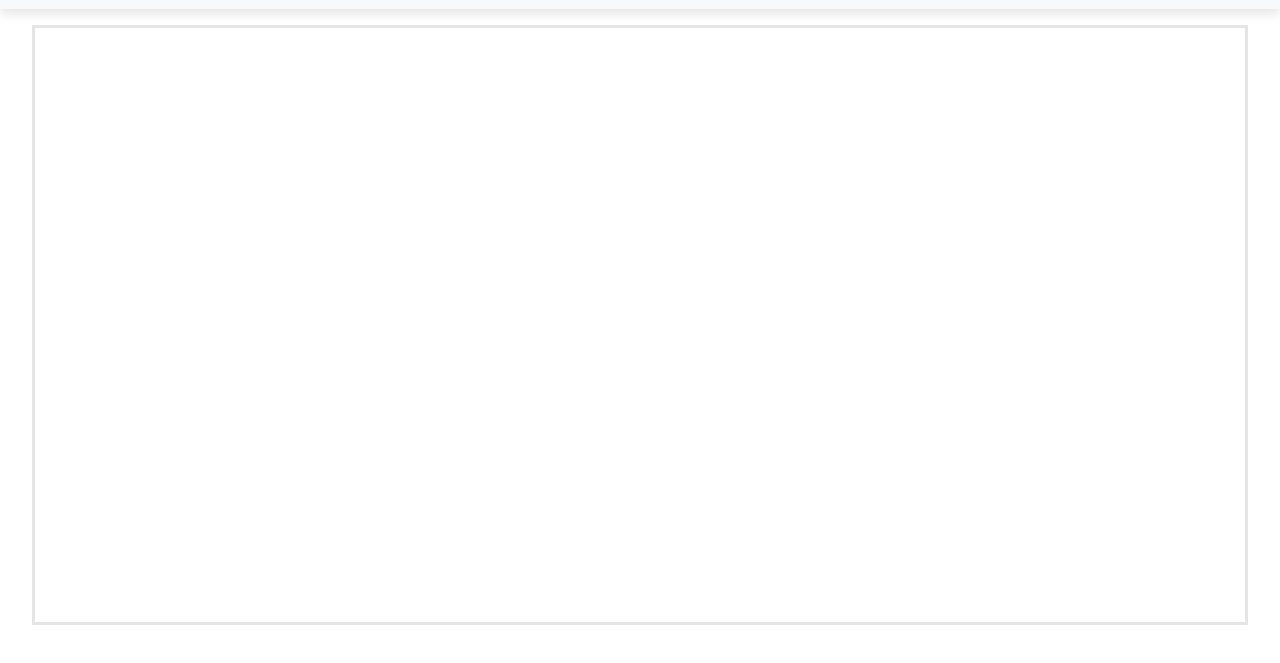
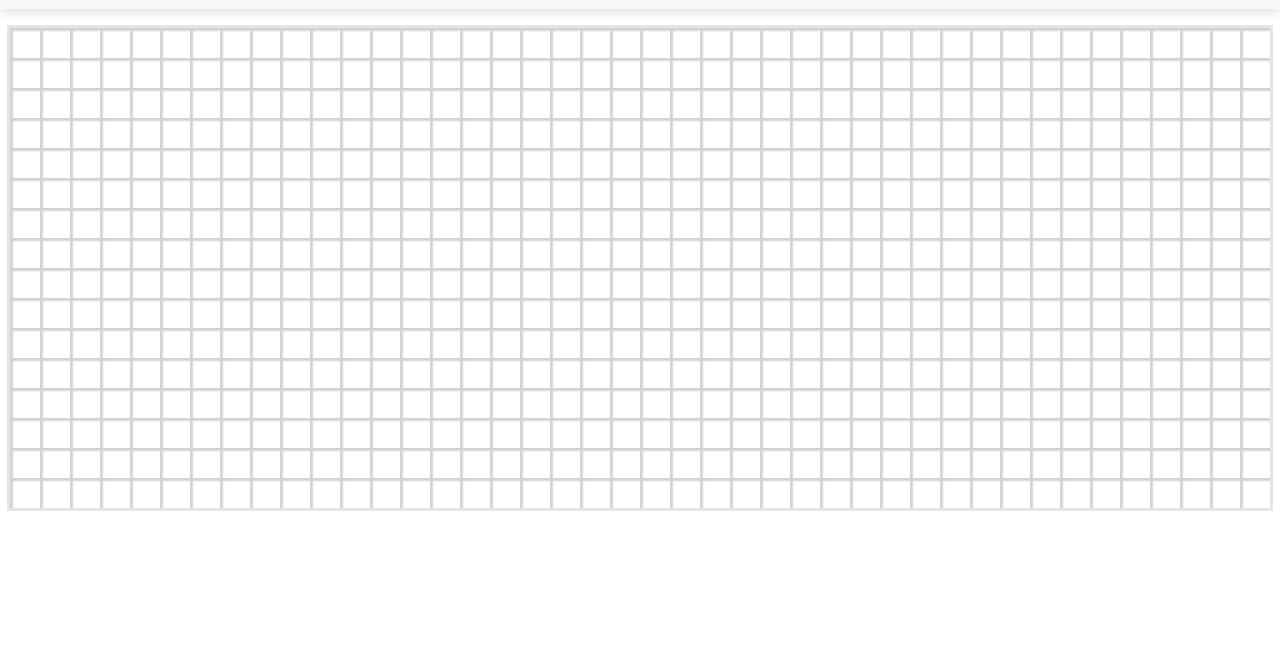
Before and after one commit to Alioo11/path_finding_visualizer, a plain HTML site: page index.html in a window 1280 px wide. Shown: the part 55-718 px from the top of the page. Drawn offline with nearby package versions, Linux system fonts and the light colour scheme.

Commit message:
initialized board

```diff
--- a/index.css
+++ b/index.css
@@ -16,16 +16,16 @@ nav{
     width: 100%;
 }
 
+
 .board{
     margin: 1rem auto;
-    width: 95%;
-    height: 600px;
+    width: 100%;
     border: solid 3px rgba(0,0,0,0.1);
     display: grid;
-    grid-template-columns: repeat(10,50px);
-    grid-template-rows: repeat(10,50px);
+    width: fit-content;
 }
 .cell{
+    box-shadow: 3px 3px 2px #d3d3d3 inset;
 }
 @media only screen and (max-width: 1250px) {
     html{
--- a/index.html
+++ b/index.html
@@ -24,7 +24,7 @@
 <body>
   <nav class="navbar navbar-expand-lg navbar-light  bg-light nav-custom ">
     <h3 class="navbar-brand text-secondary" href="#">Pathfinding Visualizer</h3>
-    <button class="btn btn-primary" style="margin-left: 1rem; width:5rem" type="button">
+    <button class="btn btn-primary" style="margin-left: 1rem; width:5rem" type="button" id="start_btn">
       start
     </button>
     <button class="navbar-toggler" type="button" data-toggle="collapse" data-target="#navbarSupportedContent"
@@ -40,11 +40,11 @@
             algorithm
           </a>
           <div class="dropdown-menu" aria-labelledby="navbarDropdown">
-            <a class="dropdown-item" href="#">Dijkestra</a>
-            <a class="dropdown-item" href="#">A*</a>
+            <button class="dropdown-item btn" href="#" id="dijkestra_btn">Dijkestra</button>
+            <button class="dropdown-item btn" href="#" id="a_star_btn">A*</button>
             <div class="dropdown-divider"></div>
             <div style=" padding: 0 1.4rem ;">speed</div>
-            <input type="range" class="form-range dropdown-item" min="0" max="5">
+            <input type="range" class="form-range dropdown-item" min="0" max="5" value="0" id="algo_speed">
           </div>
         </li>
         <li class="nav-item dropdown">
@@ -72,60 +72,9 @@
         </li>
       </ul>
     </div>
-
   </nav>
 
-  <div class="board">
-    <div class="cell"></div>
-    <div class="cell"></div>
-    <div class="cell"></div>
-    <div class="cell"></div>
-    <div class="cell"></div>
-    <div class="cell"></div>
-    <div class="cell"></div>
-    <div class="cell"></div>
-    <div class="cell"></div>
-    <div class="cell"></div>
-    <div class="cell"></div>
-    <div class="cell"></div>
-    <div class="cell"></div>
-    <div class="cell"></div>
-    <div class="cell"></div>
-    <div class="cell"></div>
-    <div class="cell"></div>
-    <div class="cell"></div>
-    <div class="cell"></div>
-    <div class="cell"></div>
-    <div class="cell"></div>
-    <div class="cell"></div>
-    <div class="cell"></div>
-    <div class="cell"></div>
-    <div class="cell"></div>
-    <div class="cell"></div>
-    <div class="cell"></div>
-    <div class="cell"></div>
-    <div class="cell"></div>
-    <div class="cell"></div>
-    <div class="cell"></div>
-    <div class="cell"></div>
-    <div class="cell"></div>
-    <div class="cell"></div>
-    <div class="cell"></div>
-    <div class="cell"></div>
-    <div class="cell"></div>
-    <div class="cell"></div>
-    <div class="cell"></div>
-    <div class="cell"></div>
-    <div class="cell"></div>
-    <div class="cell"></div>
-    <div class="cell"></div>
-    <div class="cell"></div>
-    <div class="cell"></div>
-    <div class="cell"></div>
-    <div class="cell"></div>
-    <div class="cell"></div>
-    <div class="cell"></div>
-    <div class="cell"></div>
+  <div class="board" id="board">
   </div>
 </body>
 
--- a/index.js
+++ b/index.js
@@ -1,12 +1,44 @@
+const startBtn = document.getElementById("start_btn")
+const dijkestraBtn = document.getElementById("dijkestra_btn")
+const a_startBtn = document.getElementById("a_star_btn")
+const pathFindingAlgoSpeed = document.getElementById("algo_speed")
+const board = document.getElementById("board")
 
+const clearLocalStorage = () => {
+    localStorage.removeItem("WIDTH")
+    localStorage.removeItem("HEIGHT")
+    localStorage.removeItem("cellWidth")
+    localStorage.removeItem("algorithm")
+    localStorage.removeItem("maze_algorithm")
+}
 
+(function calculateDimentions() {
+    clearLocalStorage()
+    const cellWidth = window.innerWidth > 400 ? 30 : 20;
+    const WIDTH = (parseInt(window.innerWidth / cellWidth) - 2) % 2 === 0 ? (parseInt(window.innerWidth / cellWidth)) : (parseInt(window.innerWidth / cellWidth) - 1);
+    const HEIGHT = window.innerWidth > 400 ? 16 : 20;
+    localStorage.setItem("WIDTH", WIDTH)
+    localStorage.setItem("HEIGHT", HEIGHT)
+    localStorage.setItem("cellWidth", cellWidth)
+})()
 
-
-
-
-
-
-
-const parseToCSS = (cssObjectProperty)=>{
+const parseToCSS = (cssObjectProperty) => {
     return JSON.stringify(cssObjectProperty).replace(/,/g, ";").replace(/"/g, "").replace("{", ``).replace("}", ``)
 }
+
+const createBoard = (width, height) => {
+    board.innerHTML = Array.from(Array.from(Array(width * height).keys()), (item) => `<div id='${item}' class='cell'></div>`).join().replace(/,/g, "")
+};
+createBoard(localStorage.getItem("WIDTH"), localStorage.getItem("HEIGHT"))
+
+const cells = document.querySelectorAll('.cell')
+board.style.gridTemplateColumns = `repeat( ${localStorage.getItem("WIDTH")} , ${localStorage.getItem("cellWidth")}px)`
+
+cells.forEach((item) => {
+    item.style = parseToCSS({
+        width: `${localStorage.getItem("cellWidth")}px`,
+        height: `${localStorage.getItem("cellWidth")}px`
+    })
+})
+
+export { cells, board, pathFindingAlgoSpeed, a_startBtn, dijkestraBtn, startBtn }
```
